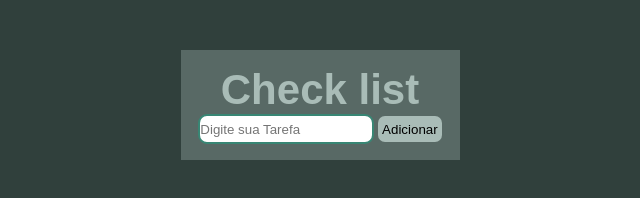
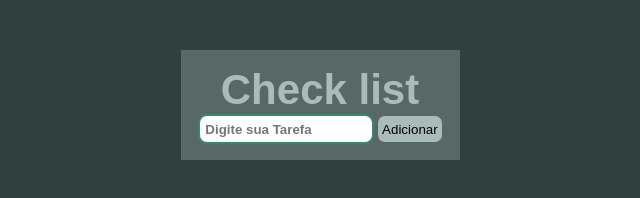
Before and after one commit to Ricellyo/To-do-list_, a plain HTML site: page index.html in a window 1280 px wide. Shown: the full height of the page, 320-960 px from the left. Drawn offline with Linux system fonts and the light colour scheme.

Commit message:
ajustes dentro do campo input

```diff
--- a/style.css
+++ b/style.css
@@ -30,6 +30,8 @@ input {
   width: 71%;
   height: 30px;
   outline: none;
+  padding-left: 5px;
+  font-weight: bold;
 }
 button {
     height: 26px;
```
Also changed, not shown: index.html (line endings or trailing spaces).
